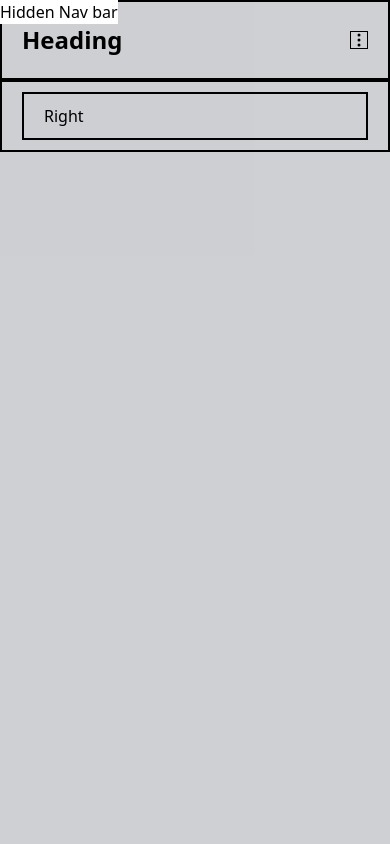
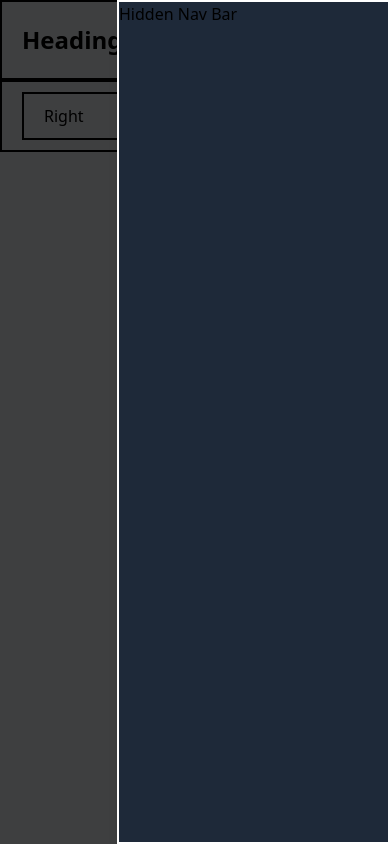
Before and after one commit to Pantaleon-Arkady/Learn-Tailwind, a website built with Vite: page my-tailwind-app/index.html in a window 390 px wide. Both pictures are taken after a click on the button 359 px from the left and 40 px from the top of the page. Built offline with nearby package versions, Linux system fonts and the light colour scheme.

Commit message:
Mobile Nav Display   - set backdrop thru custom css because inline is faulty for some reason   - dialog tag transparent bg   - separate div for backdrop with fixed position and inset-0   - nav bar - fixed pos, inset y-axis 0 (top most pos), right 0 to have nav appear at the right side and width subject for change depending on the situation

```diff
--- a/my-tailwind-app/src/components/mobile-nav.html
+++ b/my-tailwind-app/src/components/mobile-nav.html
@@ -1,3 +1,9 @@
-<dialog id="mobile-nav-dialog">
-    Hidden Nav bar
+<dialog id="mobile-nav-dialog" class="bg-transparent">
+
+    <div class="fixed inset-0 bg-black/40"></div>
+
+    <div class="fixed inset-y-0 right-0 w-[70%] bg-gray-800 border-2 border-white shadow-xl">
+        Hidden Nav Bar
+    </div>
+
 </dialog>
--- a/my-tailwind-app/src/style.css
+++ b/my-tailwind-app/src/style.css
@@ -22,4 +22,8 @@
     .mobile_nav_button {
         @apply block;
     }
+
+    #mobile-nav-dialog::backdrop {
+        background-color: rgba(0, 0, 0, 0.55);
+    }
 }
```
